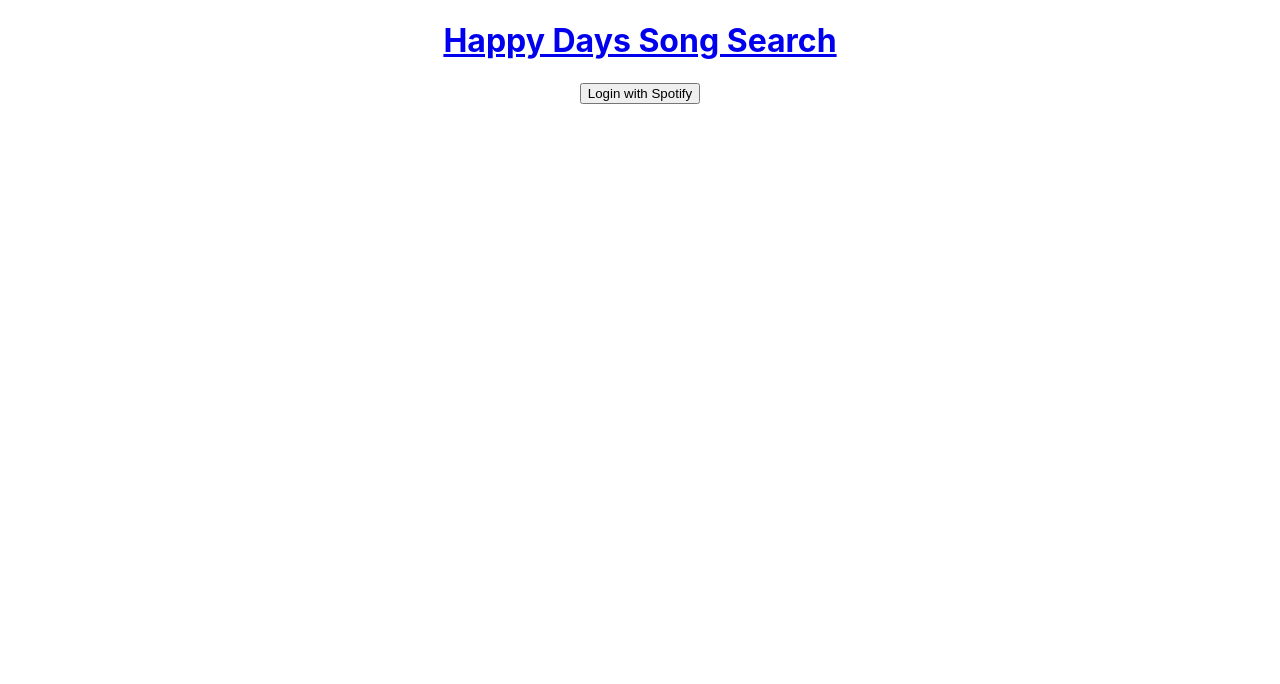
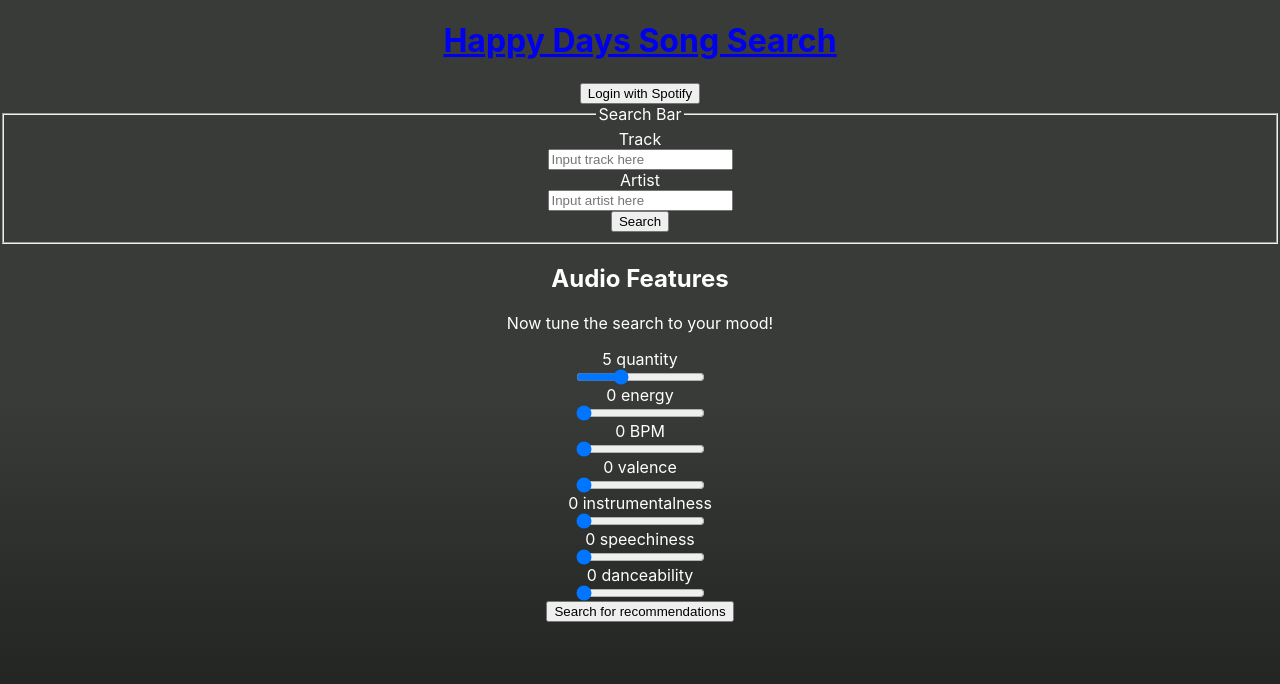
Before and after one commit to fac19/week10-Joe-Ivo, a React (Create React App) app: page / in a window 1280 px wide. Shown: the top 684 px of the page. Built offline with nearby package versions, Linux system fonts and the light colour scheme.

Commit message:
Add bacground color

```diff
--- a/src/App.js
+++ b/src/App.js
@@ -44,6 +44,15 @@ function App() {
           <LogIn logInToken={logInToken} setLogInToken={setLogInToken} />
         )}
 
+        <SongInfoSearch
+            logInToken={logInToken}
+            songInfo={songInfo}
+            songAudioFeatures={songAudioFeatures}
+            setAudioFeatures={setAudioFeatures}
+            setSongInfo={setSongInfo}
+          />
+
+
         {logInToken ? (
           <SongInfoSearch
             logInToken={logInToken}
@@ -57,6 +66,15 @@ function App() {
         )}
 
         {songInfo ? <RenderSong song={songInfo} /> : ""}
+
+        <SongFilter
+            logInToken={logInToken}
+            songInfo={songInfo}
+            songAudioFeatures={songAudioFeatures}
+            setAudioFeatures={setAudioFeatures}
+            setRecommendations={setRecommendations}
+            recommendations={recommendations}
+            />
 
         {songInfo ? (
           <SongFilter
--- a/src/components/log-in.js
+++ b/src/components/log-in.js
@@ -28,8 +28,6 @@ function LogIn(props) {
       "Login with Spotify",
       "width=600,height=700"
     );
-
-    popup.addEventListener('load', () => {console.log('popup loaded with ', popup.location)})
   }
 
   function checkUrl() {
--- a/src/index.css
+++ b/src/index.css
@@ -1,3 +1,10 @@
+html {
+    background-color:#383b38;
+    background-image: linear-gradient(#383b38, #383b38, #1b1c1b);
+    color: white;
+    min-height: 100%;
+}
+
 body {
   margin: 0;
   font-family: -apple-system, BlinkMacSystemFont, 'Segoe UI', 'Roboto', 'Oxygen',
```
